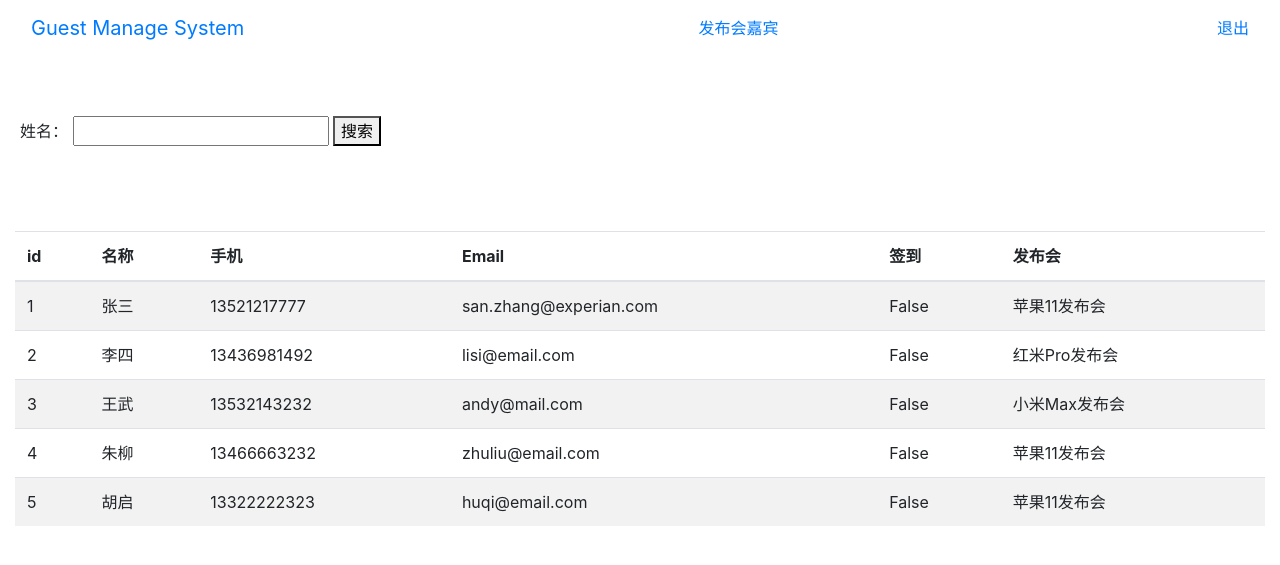
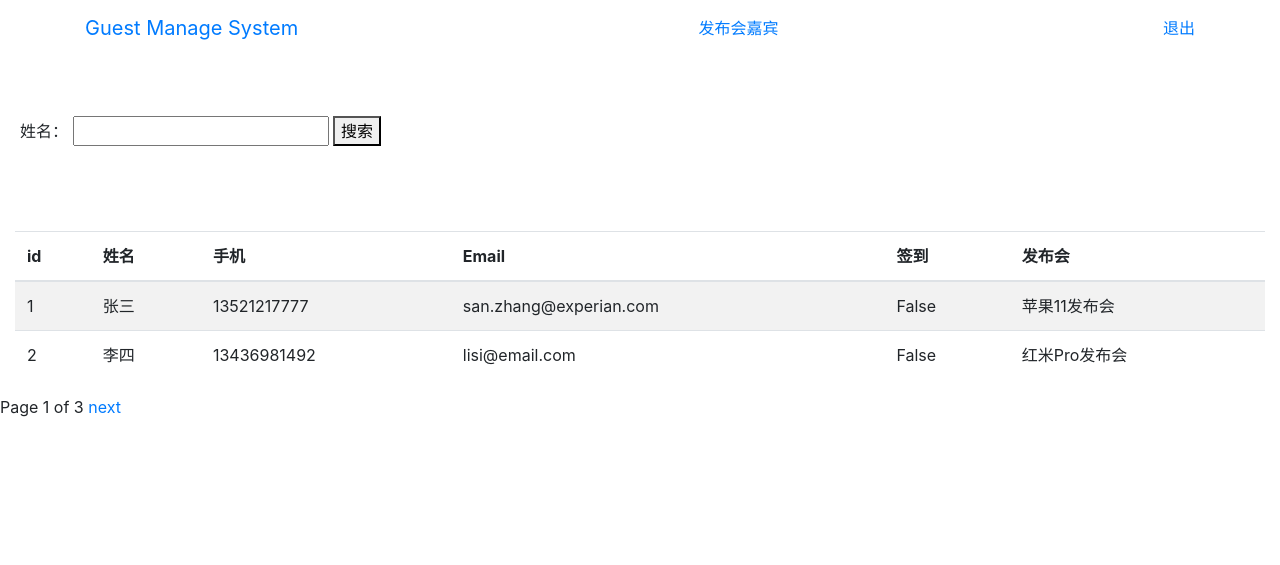
Before and after one commit to xuxushenlan/guest, a Django app: page /guest_manage/ in a window 1280 px wide. Shown: the top 565 px of the page. Run offline with Django 3.2, Linux system fonts and the light colour scheme; a user stored in the database is signed in; data comes from the database, SQL or seed files in the repository; some libraries are stand-ins or nearby versions.

Commit message:
add guest paginator

```diff
--- a/sign/templates/event_manage.html
+++ b/sign/templates/event_manage.html
@@ -10,7 +10,7 @@
 <body role="document">
     <!-- 导航栏 -->
     <nav class="navbar navbar-expand-sm">
-        <div class="container-fluid">
+        <div class="container">
             <div class="navbar-header">
                 <a class="navbar-brand" href="/event_manage/">Guest Manage System</a>
             </div>
--- a/sign/templates/guest_manage.html
+++ b/sign/templates/guest_manage.html
@@ -10,7 +10,7 @@
 <body role="document">
     <!-- 导航栏 -->
     <nav class="navbar navbar-expand-sm">
-        <div class="container-fluid">
+        <div class="container">
             <div class="navbar-header">
                 <a class="navbar-brand" href="/event_manage/">Guest Manage System</a>
             </div>
@@ -31,10 +31,10 @@
     <!-- 嘉宾搜索表单 -->
     <div class="page-header" style="padding-top: 60px;padding-left: 20px">
         <div id="navbar-search" class="navbar-collapse collapsed">
-            <form class="navbar-form" method="get" action="/search_name/">
+            <form class="navbar-form" method="get" action="/search_realname/">
                 <div>
                     <label for="realname">姓名：</label>
-                    <input id="realname" type="text"/>
+                    <input id="realname" name="realname" type="text"/>
                     <button id="search_guest" type="submit" class="button">搜索</button>
                 </div>
             </form>
@@ -46,7 +46,7 @@
             <table class="table table-striped">
                 <thead>
                 <tr>
-                    <th>id</th><th>名称</th><th>手机</th><th>Email</th><th>签到</th><th>发布会</th>
+                    <th>id</th><th>姓名</th><th>手机</th><th>Email</th><th>签到</th><th>发布会</th>
                 </tr>
                 </thead>
                 <tbody>
@@ -64,5 +64,19 @@
             </table>
         </div>
     </div>
+    <!-- 列表分页器 -->
+    <div class="paginator">
+        <span class="step-links">
+            {% if guests.has_previous %}
+                <a href="?page={{ guests.previous_page_number }}">previous</a>
+            {% endif %}
+                <span class="current">
+                    Page {{ guests.number }} of {{ guests.paginator.num_pages }}
+                </span>
+            {% if guests.has_next %}
+                <a href="?page={{ guests.next_page_number }}">next</a>
+            {% endif %}
+        </span>
+    </div>
 </body>
 </html>
--- a/sign/views.py
+++ b/sign/views.py
@@ -3,6 +3,7 @@ from django.http import HttpResponse,HttpResponseRedirect
 from django.contrib import auth
 from django.contrib.auth.decorators import login_required
 from sign.models import Event,Guest
+from django.core.paginator import Paginator,EmptyPage,PageNotAnInteger
 
 
 # Create your views here.
@@ -26,8 +27,8 @@ def login_action(request):
 # 发布会管理
 @login_required
 def event_manage(request):
+    username = request.session.get('user', '')  # 读取浏览器session
     event_list = Event.objects.all()
-    username = request.session.get('user', '')      # 读取浏览器session
     return render(request, "event_manage.html", {'user':username, 'events':event_list})
 
 # 发布会名称搜索
@@ -41,9 +42,17 @@ def search_name(request):
 # 嘉宾管理
 @login_required
 def guest_manage(request):
-    guest_list = Guest.objects.all()
     username = request.session.get('user', '')
-    return render(request, "guest_manage.html", {'user':username, 'guests':guest_list})
+    guest_list = Guest.objects.all()    # 查询Guest表的所有数据
+    paginator = Paginator(guest_list, 2)    # 创建每页2条数据的分页器
+    page = request.GET.get('page')      # 通过GET请求获取当前要显示第几页的数据
+    try:
+        contacts = paginator.page(page)     # 获取第page页的数据
+    except PageNotAnInteger:                # 如果没有第page页，抛出PageNotAnInteger异常
+        contacts = paginator.page(1)        # 显示第1页的数据
+    except EmptyPage:                       # 如果超出页数范围，抛出Empty异常
+        contacts = paginator.page(paginator.num_pages)      # 显示最后一页的数据
+    return render(request, "guest_manage.html", {'user':username, 'guests':contacts})
 
 # 嘉宾搜索
 @login_required
@@ -51,4 +60,12 @@ def search_realname(request):
     username = request.session.get('user', '')
     search_realname = request.GET.get('realname', '')
     guest_list = Guest.objects.filter(realname__contains=search_realname)
-    return render(request, "guest_manage.html", {'user':username, 'guests':guest_list})
+    paginator = Paginator(guest_list, 2)  # 创建每页2条数据的分页器
+    page = request.GET.get('page')  # 通过GET请求获取当前要显示第几页的数据
+    try:
+        contacts = paginator.page(page)  # 获取第page页的数据
+    except PageNotAnInteger:  # 如果没有第page页，抛出PageNotAnInteger异常
+        contacts = paginator.page(1)  # 显示第1页的数据
+    except EmptyPage:  # 如果超出页数范围，抛出Empty异常
+        contacts = paginator.page(paginator.num_pages)  # 显示最后一页的数据
+    return render(request, "guest_manage.html", {'user': username, 'guests': contacts})
```
